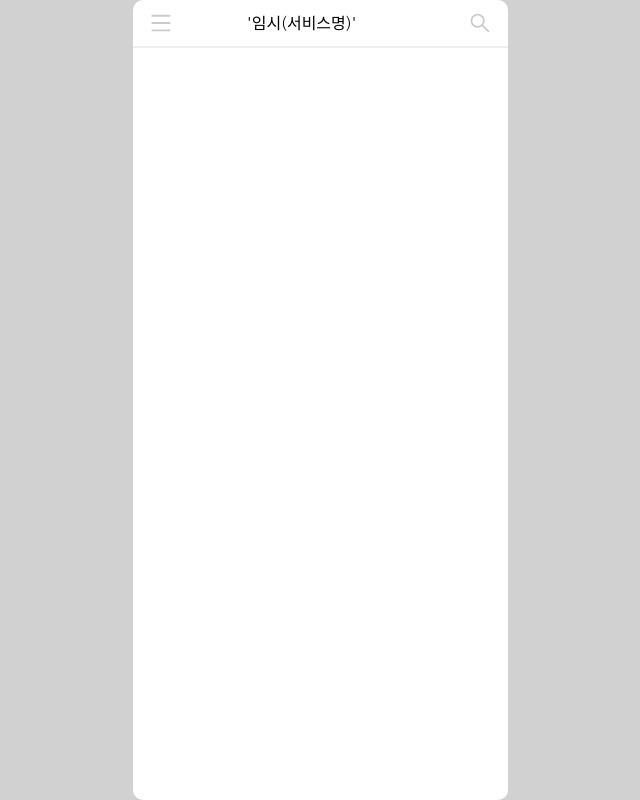
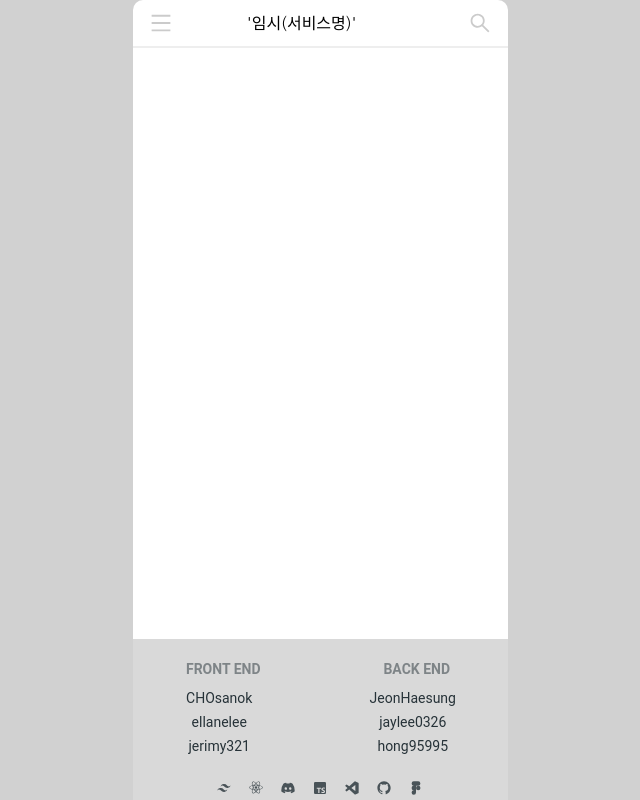
Before and after one commit to codestates-seb/seb45_main_010, a React (Vite) app in the folder client/: page / in a window 1280 px wide. Shown: the whole page, without its empty margins (320-960 px from the left). Built offline with nearby package versions, Linux system fonts and the light colour scheme.

Commit message:
[Feat] add footer

```diff
--- a/client/src/App.tsx
+++ b/client/src/App.tsx
@@ -1,3 +1,4 @@
+import { Footer } from 'components/Footer/Footer';
 import Header from 'components/Header/Header';
 import { Search } from 'components/Menu/Search';
 import { Sidebar } from 'components/Menu/Sidebar';
@@ -11,11 +12,14 @@ const App = () => {
   const handlerSearch = (): void => setIsSearch(!isSearch);
 
   return (
-    <main className="h-screen ">
-      <Header handlerMenu={handlerMenu} handlerSearch={handlerSearch} />
-      {isMenu && <Sidebar handlerMenu={handlerMenu} />}
-      {isSearch && <Search handlerSearc={handlerSearch} />}
-    </main>
+    <>
+      <main className="h-screen">
+        <Header handlerMenu={handlerMenu} handlerSearch={handlerSearch} />
+        {isMenu && <Sidebar handlerMenu={handlerMenu} />}
+        {isSearch && <Search handlerSearch={handlerSearch} />}
+      </main>
+      <Footer />
+    </>
   );
 };
 
--- /dev/null
+++ b/client/src/components/Footer/Footer.tsx
@@ -0,0 +1,72 @@
+import { Typography } from '@material-tailwind/react';
+import { MEMBER } from 'configs/Footer/configs';
+import {
+  BiLogoVisualStudio,
+  BiLogoTypescript,
+  BiLogoTailwindCss,
+  BiLogoReact,
+  BiLogoGithub,
+  BiLogoDiscordAlt,
+  BiLogoFigma,
+} from 'react-icons/bi';
+
+export const Footer = () => {
+  return (
+    <footer className="absolute bottom-0 bg-grey-1 w-[375px] mt-10">
+      <div className="grid grid-cols-2 gap-3 py-5">
+        {MEMBER.map(({ title, member }, key) => (
+          <div key={key} className="flex flex-col items-center">
+            <Typography
+              variant="small"
+              color="blue-gray"
+              className="mb-2 font-bold uppercase opacity-50"
+            >
+              {title}
+            </Typography>
+            <ul className="space-y-1 ">
+              {member.map((link, key) => (
+                <Typography
+                  key={key}
+                  as="li"
+                  color="blue-gray"
+                  className="flex justify-center font-normal"
+                >
+                  <a
+                    href={`https://github.com/${link}`}
+                    className="inline-block pr-2 text-sm transition-transform hover:scale-105"
+                  >
+                    {link}
+                  </a>
+                </Typography>
+              ))}
+            </ul>
+          </div>
+        ))}
+      </div>
+
+      <div className="flex gap-4 p-1 text-blue-gray-900 sm:justify-center">
+        <Typography as="a" href="#" className="transition-opacity opacity-80 hover:opacity-100">
+          <BiLogoTailwindCss />
+        </Typography>
+        <Typography as="a" href="#" className="transition-opacity opacity-80 hover:opacity-100">
+          <BiLogoReact />
+        </Typography>
+        <Typography as="a" href="#" className="transition-opacity opacity-80 hover:opacity-100">
+          <BiLogoDiscordAlt />
+        </Typography>
+        <Typography as="a" href="#" className="transition-opacity opacity-80 hover:opacity-100">
+          <BiLogoTypescript />
+        </Typography>
+        <Typography as="a" href="#" className="transition-opacity opacity-80 hover:opacity-100">
+          <BiLogoVisualStudio />
+        </Typography>
+        <Typography as="a" href="#" className="transition-opacity opacity-80 hover:opacity-100">
+          <BiLogoGithub />
+        </Typography>
+        <Typography as="a" href="#" className="transition-opacity opacity-80 hover:opacity-100">
+          <BiLogoFigma />
+        </Typography>
+      </div>
+    </footer>
+  );
+};
--- /dev/null
+++ b/client/src/configs/Footer/configs.tsx
@@ -0,0 +1,15 @@
+type footer = {
+  title: string;
+  member: string[];
+};
+
+export const MEMBER: footer[] = [
+  {
+    title: 'Front End',
+    member: ['CHOsanok', 'ellanelee', 'jerimy321'],
+  },
+  {
+    title: 'Back End',
+    member: ['JeonHaesung', 'jaylee0326', 'hong95995'],
+  },
+];
```
